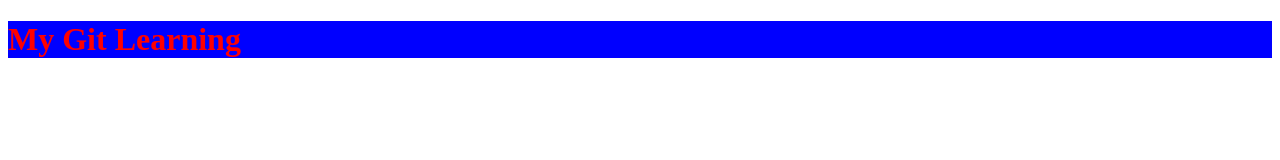
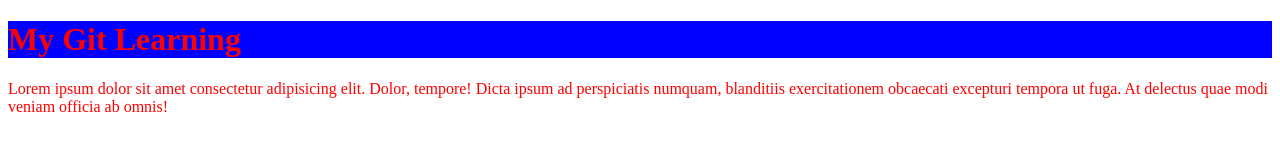
Before and after one commit to adepuumashankar-byte/LocalRepo, a plain HTML site: page index.html in a window 1280 px wide. Drawn offline with Linux system fonts and the light colour scheme.

Commit message:
created new branch and add files

```diff
--- a/index.css
+++ b/index.css
@@ -2,3 +2,6 @@ h1{
     color: red;
     background-color: blue;
 }
+p{
+    color: red;
+}
--- a/index.html
+++ b/index.html
@@ -8,5 +8,6 @@
 </head>
 <body>
     <h1>My Git Learning</h1>
+    <p>Lorem ipsum dolor sit amet consectetur adipisicing elit. Dolor, tempore! Dicta ipsum ad perspiciatis numquam, blanditiis exercitationem obcaecati excepturi tempora ut fuga. At delectus quae modi veniam officia ab omnis!</p>
 </body>
 </html>
```
